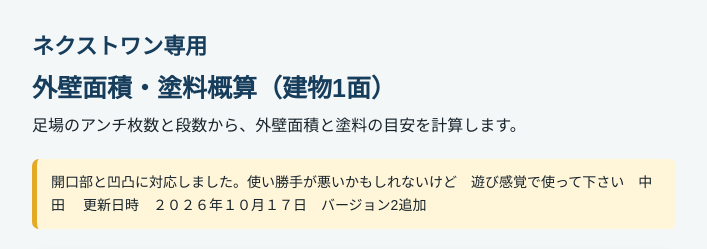
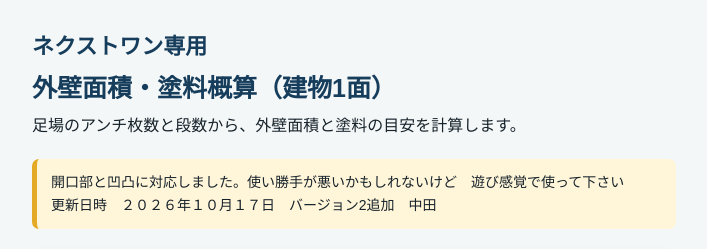
Before and after one commit to rorikaizer-cmyk/gaiheki-gaisan, a plain HTML site: page outputs/gaiheki-gaisan.html in a window 1280 px wide. Shown: the top 249 px of the page, without its empty margins (286-993 px from the left). Drawn offline with Linux system fonts and the light colour scheme.

Commit message:
Update gaiheki-gaisan.html

```diff
--- a/outputs/gaiheki-gaisan.html
+++ b/outputs/gaiheki-gaisan.html
@@ -12,8 +12,8 @@
   <p class="service-name">ネクストワン専用</p>
   <h1>外壁面積・塗料概算（建物1面）</h1>
   <p class="lead">足場のアンチ枚数と段数から、外壁面積と塗料の目安を計算します。</p>
-  <p class="notice">開口部と凹凸に対応しました。使い勝手が悪いかもしれないけど　遊び感覚で使って下さい　中田
-  更新日時　２０２６年１０月１７日　バージョン2追加</p>
+  <p class="notice">開口部と凹凸に対応しました。使い勝手が悪いかもしれないけど　遊び感覚で使って下さい
+  更新日時　２０２６年１０月１７日　バージョン2追加　中田</p>
   <section aria-label="計算条件">
     <h2 class="subhead" style="margin-top:0">1. 足場から外壁の総面積を出す</h2>
     <div class="row"><div class="field"><label for="count">横のアンチ枚数</label><input id="count" type="number" min="0" step="1" value="10"><span class="unit">枚</span></div><div class="field"><label for="plankLength">アンチ1枚の長さ</label><input id="plankLength" type="number" min="0" step="0.01" value="1.8"><span class="unit">m</span></div><div class="field"><label for="stages">足場の段数</label><input id="stages" type="number" min="0" step="1" value="5"><span class="unit">段</span></div></div>
```
